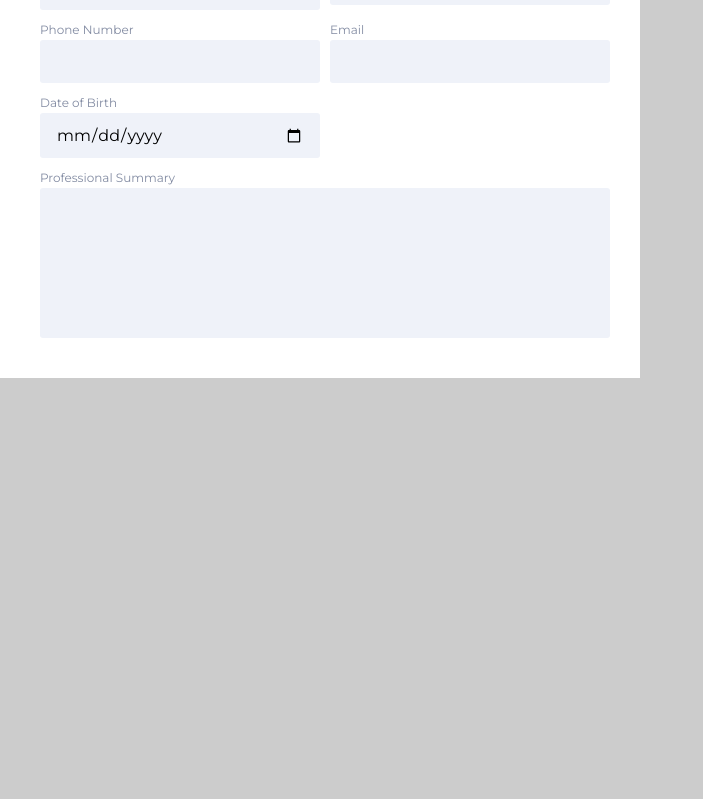
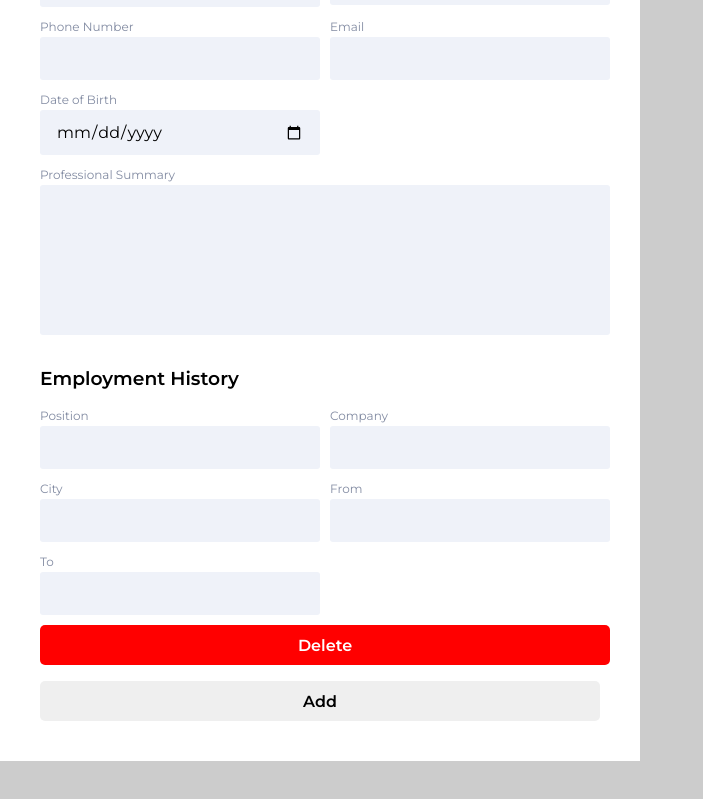
Before and after one commit to habidoyetech/cv-project, a React (Create React App) app: page / in a window 1280 px wide. Shown: the part 363-1162 px from the top of the page, without its empty margins (0-703 px from the left). Before the commit the page ends 800 px from the top, so only its background shows below. Built offline with nearby package versions, Linux system fonts and the light colour scheme; a web font is replaced by a local one.

Commit message:
created Experince, ExperienceItem, button  component

```diff
--- a/src/Components/Cvform/Cvform.js
+++ b/src/Components/Cvform/Cvform.js
@@ -1,14 +1,23 @@
 import React from 'react';
 import Personal from './Personal';
+import Experience from './Experience';
 
 const CvForm = ({
   cv,
   onChangePersonal,
-
+  onChangeExperience,
+  onAddExperience,
+  onDeleteExperience
 }) => {
   return (
     <div className="cvFormContainer">
       <Personal personalInfo={cv.personalInfo} onChange={onChangePersonal}/>
+      <Experience
+        experience={cv.experience}
+        onChange={onChangeExperience}
+        onAdd={onAddExperience}
+        onDelete={onDeleteExperience}
+      />
     </div>
   )
 }
--- /dev/null
+++ b/src/Components/Cvform/Experience.js
@@ -0,0 +1,24 @@
+import ExperienceItem from "./ExperienceItem";
+import Button from "../Utilities/Button";
+
+const Experience = ({ experience, onChange, onAdd, onDelete }) => {
+  const experienceItems = experience.map((experienceItem) => (
+    <ExperienceItem
+      key={experienceItem.id}
+      id={experienceItem.id}
+      experienceItem={experienceItem}
+      onChange={onChange}
+      onDelete={onDelete}
+    />
+  ));
+
+  return (
+    <section className="employmentExperienceSection">
+      <h3 className="employmentExperienceHead">Employment History</h3>
+      {experienceItems}
+      <Button text="Add" onClick={onAdd}></Button>
+    </section>
+  );
+};
+
+export default Experience;
--- /dev/null
+++ b/src/Components/Cvform/ExperienceItem.js
@@ -0,0 +1,47 @@
+import Button from "../Utilities/Button";
+import Input from "../Utilities/Input";
+
+const ExperienceItem = ({ id, experienceItem, onChange, onDelete}) => {
+  return (
+    <div className="experienceInputContainer">
+      <Input
+        onChange={(e) => onChange(e, id)}
+        type="text"
+        name="position"
+        placeholder="Position"
+        value={experienceItem.position}
+      />
+      <Input
+        onChange={(e) => onChange(e, id)}
+        type="text"
+        name="company"
+        placeholder="Company"
+        value={experienceItem.company}
+      />
+      <Input
+        onChange={(e) => onChange(e, id)}
+        type="text"
+        name="city"
+        placeholder="City"
+        value={experienceItem.city}
+      />
+      <Input
+        onChange={(e) => onChange(e, id)}
+        type="text"
+        name="from"
+        placeholder="From"
+        value={experienceItem.from}
+      />
+      <Input
+        onChange={(e) => onChange(e, id)}
+        type="text"
+        name="to"
+        placeholder="To"
+        value={experienceItem.to}
+      />
+      <Button text="Delete" onClick={() => onDelete(id)}></Button>
+    </div>
+  );
+};
+
+export default ExperienceItem;
--- a/src/Components/Main.js
+++ b/src/Components/Main.js
@@ -1,14 +1,75 @@
 import React, {useState} from 'react';
 import CvForm from './Cvform/Cvform';
 import emptyCV from './Utilities/emptyCv';
+import { v4 as uuidv4 } from 'uuid';
 
 const Main = () => {
 
 
   const [cv, setCv] = useState(emptyCV)
+
+  const handleChangePersonal = (e) => {
+    const { name, value} = e.target
+
+    setCv((prevState) => ({
+      ...prevState,
+      personalInfo: {
+        ...prevState.personalInfo,
+        [name]: value,
+      },
+    }))
+  }
+
+  const handleChangeExperience = (e, id) => {
+    const { name, value } = e.target
+
+    setCv((prevState) => {
+      const newExperience = prevState.experience.map((experienceItem) => {
+        if (experienceItem.id === id) {
+          return { ...experienceItem, [name]: value }
+        }
+        return experienceItem
+      })
+      return { ...prevState, experience: [...newExperience] }
+    })
+  }
+
+  const handleAddExperience = () => {
+    setCv((prevState) => ({
+      ...prevState,
+      experience: [
+        ...prevState.experience,
+        {
+          id: uuidv4(),
+          position: '',
+          company: '',
+          city: '',
+          from: '',
+          to: '',
+        },
+      ],
+    }))
+  }
+
+  const handleDeleteExperience = (id) => {
+    setCv((prevState) => {
+      const newExperience = prevState.experience.filter(
+        (experienceItem) => experienceItem.id !== id
+      )
+      return { ...prevState, experience: [...newExperience] }
+    })
+  }
+  console.log(emptyCV.experience)
+
   return(
     <main className="cvMainContainer">
-      <CvForm cv={cv}/>
+      <CvForm
+        cv={cv}
+        onChangePersonal={handleChangePersonal}
+        onChangeExperience={handleChangeExperience}
+        onAddExperience={handleAddExperience}
+        onDeleteExperience={handleDeleteExperience}
+      />
 
     </main>
   )
--- /dev/null
+++ b/src/Components/Utilities/Button.js
@@ -0,0 +1,9 @@
+
+
+const Button = ({ text, onClick, primary, secondary, red }) => {
+  return (
+    <button className={text} onClick={onClick} primary={primary} secondary={secondary} red={red}>{text}</button>
+  )
+}
+
+export default Button
--- a/src/index.css
+++ b/src/index.css
@@ -111,3 +111,28 @@ textarea {
 .description {
   grid-column: 1/3;
 }
+
+.file input {
+  font-size: 13px;
+}
+
+.experienceInputContainer {
+  display: grid;
+  grid-template-columns: repeat(2, 50%);
+  gap: 10px;
+}
+
+.Delete {
+  grid-column: 1/3;
+  background-color: red;
+  color: white;
+
+}
+
+button {
+  width: 100%;
+  height: 40px;
+  font-weight: 600;
+  font-size: 1rem;
+  border-radius: 5px;
+}
```
